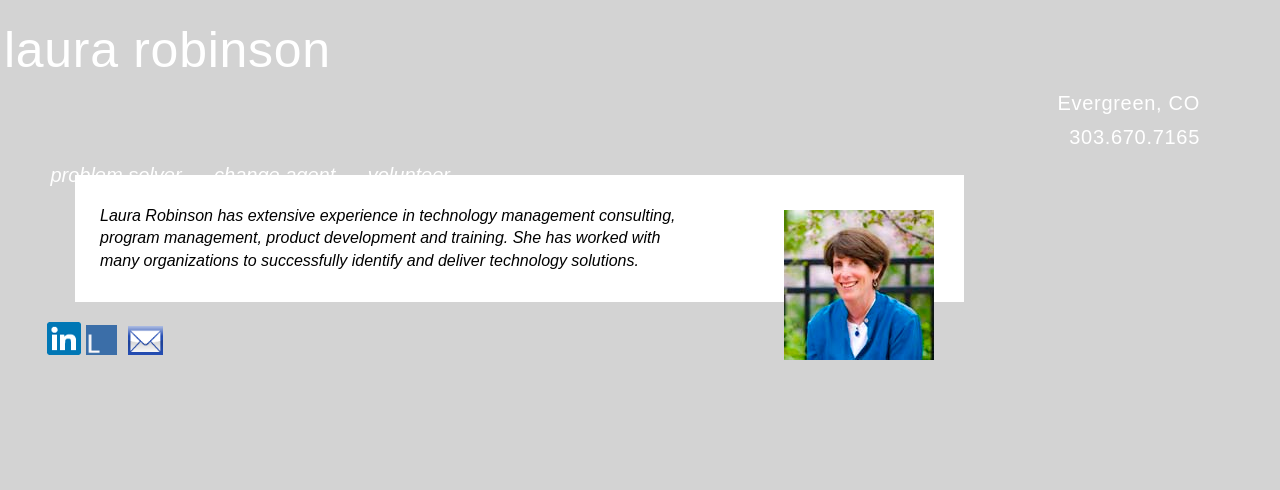
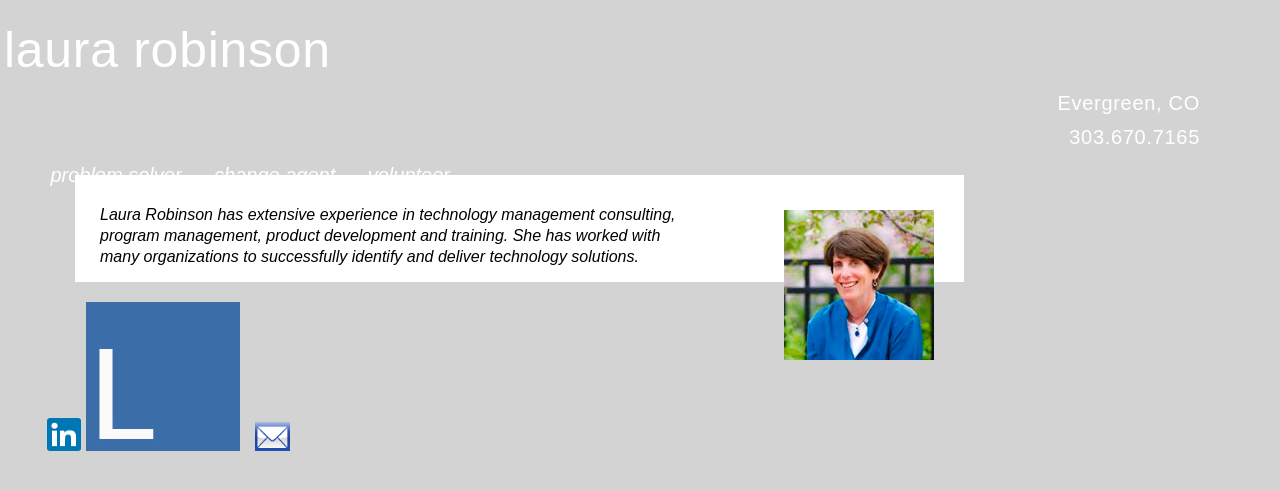
Before and after one commit to lrobin25/personalwebsite, a PHP site: the page made by index 2.html in a window 1280 px wide. Shown: the top 490 px of the page. Run offline with PHP 8.4, Linux system fonts and the light colour scheme.

Commit message:
js styles

```diff
--- a/CSS/styles.css
+++ b/CSS/styles.css
@@ -93,22 +107,38 @@ h3 {
  	letter-spacing: .7px;
 	}
 
+h4 {
+	font-size: 24px;
+	padding-top: 20px;
+        padding-bottom: 20px;
+	color: black;
+	margin-bottom: 25px;
+	text-align: center;
+	margin: 0 auto;
+	font-weight: bold;
+ 	letter-spacing: .7px;
+	}
 
-.email {
+/*.email {
         text-decoration: none;
         color: white;
         }
-
+  */
 .middlebox, .jobs {
 	background-color:white;
 	width: 75%;
 	margin-left: 75px;
         font-style: italic;
-        line-height: 1.4em;
+        line-height: 1.3em;
         padding-left: 25px;
         }
 
-.bio {
+.bio{
+        padding-top: 30px;
+        padding-bottom: 15px;
+        }
+
+.biosnippet{
         color: black;
         padding-top: 30px;
         padding-bottom: 30px;
@@ -138,7 +162,7 @@ h3 {
         margin-top: 14px;
         }
 
-.headertwo ul li  {
+.headertwo ul li, .contact  {
 	list-style: none;
 	display: inline-block;
 	font-size: 20px;
@@ -291,7 +314,7 @@ footer {
         width: 110%;
         }
 
-footer .links ul li {
+.links li {
 	list-style: none;
 	display: inline-block;
 	margin-top: 10px;
@@ -304,15 +327,16 @@ footer .links ul li img {
 .address {
         color: white;
         margin-left: 8px;
+        }
 
-        }
-.ssp, .linkedin {
+.linkedin {
         width: 2.75%;
-        padding-right: 4px;
+        padding-right: 15px;
         }
 
 .ssp {
-        height: 35px;
+        height: 33px;
+        padding-right: 8px;
         }
 
 .emaillink  {
```
Also changed, not shown: other parts of CSS/styles.css (+38 -29 lines).
